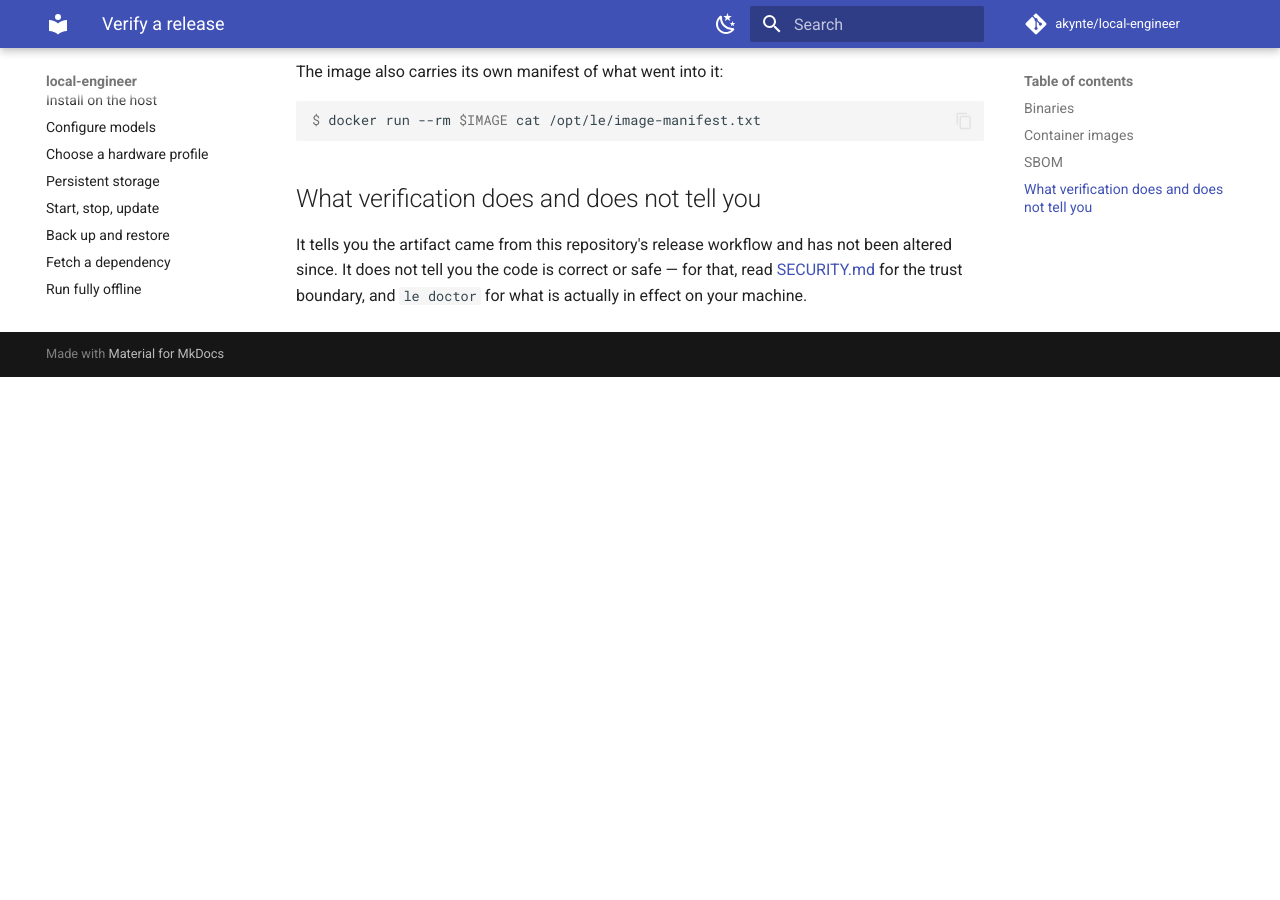
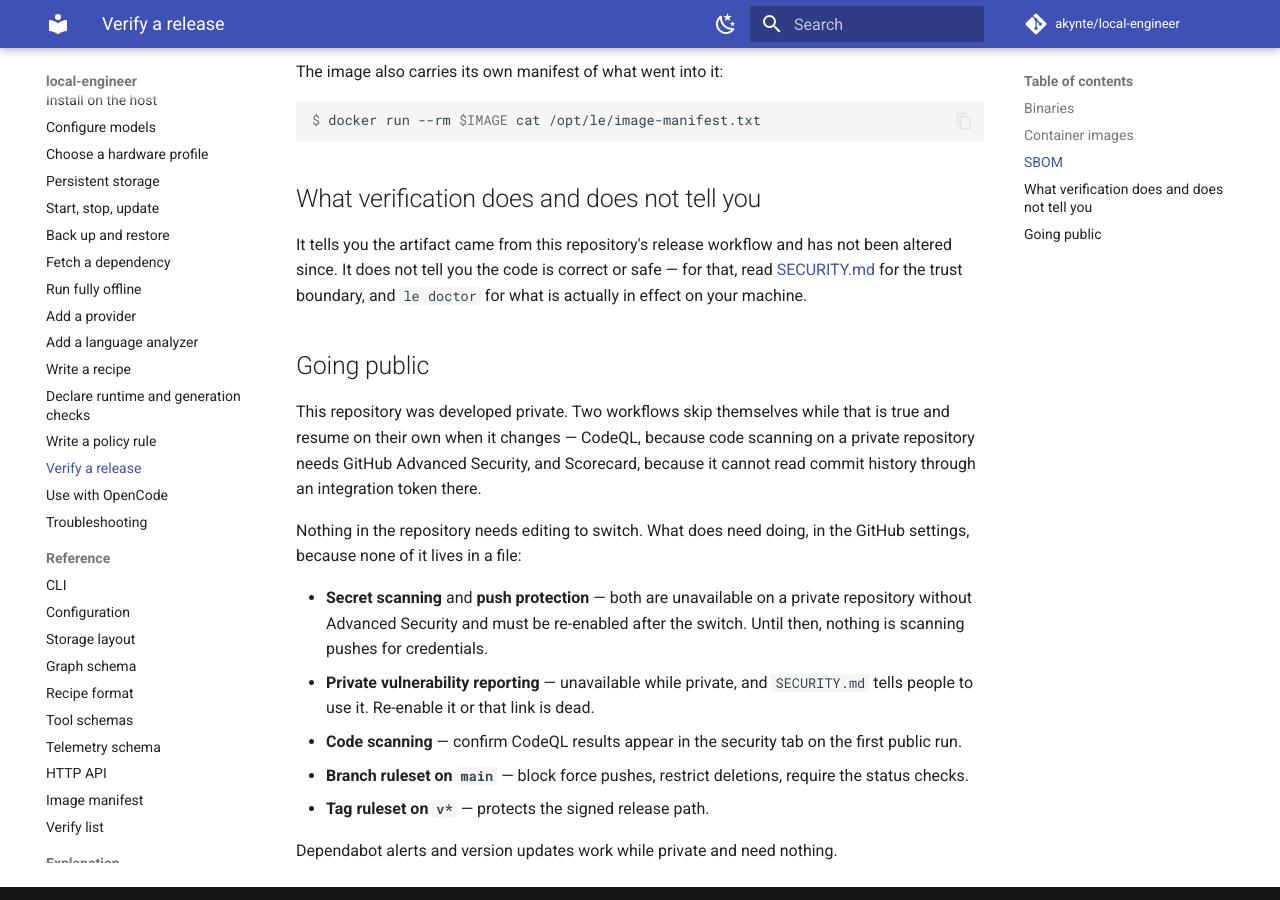
Before and after one commit to akynte/local-engineer, an MkDocs documentation site: the page built from docs/how-to/verify-a-release.md, in a window 1280 px wide and 900 px high, scrolled down 1271 px. Built offline with MkDocs 1.6.1 and Material for MkDocs 9.7.7, drawn with Linux system fonts in a browser that asks for light colours; comment, search, counter and statistics services are not loaded; before the commit the page ends 1648 px from its top, so only the background shows below that.

Commit message:
ci: skip CodeQL while the repository is private, and write down what going public needs
CodeQL's analysis runs fine on a private repository; the upload at the end does
not, because code scanning there needs GitHub Advanced Security. Left alone the
job spends several minutes evaluating queries and then fails on its last step,
on every push. That is the same permanently-red check the Dependabot rule beside
it exists to avoid, arrived at by a different route — and a check a maintainer
learns to ignore has stopped being a check.

It skips while private and resumes by itself when that changes, as Scorecard now
does. Neither needs editing on the day.

The settings do. Going private silently turned off more than the two workflows:
secret scanning and push protection are unavailable without Advanced Security,
so nothing is currently scanning pushes for credentials, and private
vulnerability reporting is gone while SECURITY.md still tells people to use it.
None of that lives in a file, so it is written down in the release how-to rather
than left to be remembered months from now. Dependabot alerts still work and
need nothing.

```diff
--- a/docs/how-to/verify-a-release.md
+++ b/docs/how-to/verify-a-release.md
@@ -73,3 +73,26 @@
 not been altered since. It does not tell you the code is correct or safe — for
 that, read [SECURITY.md](https://github.com/akynte/local-engineer/blob/main/SECURITY.md) for the trust boundary, and
 `le doctor` for what is actually in effect on your machine.
+
+## Going public
+
+This repository was developed private. Two workflows skip themselves while that
+is true and resume on their own when it changes — CodeQL, because code scanning
+on a private repository needs GitHub Advanced Security, and Scorecard, because
+it cannot read commit history through an integration token there.
+
+Nothing in the repository needs editing to switch. What does need doing, in the
+GitHub settings, because none of it lives in a file:
+
+- **Secret scanning** and **push protection** — both are unavailable on a
+  private repository without Advanced Security and must be re-enabled after the
+  switch. Until then, nothing is scanning pushes for credentials.
+- **Private vulnerability reporting** — unavailable while private, and
+  `SECURITY.md` tells people to use it. Re-enable it or that link is dead.
+- **Code scanning** — confirm CodeQL results appear in the security tab on the
+  first public run.
+- **Branch ruleset on `main`** — block force pushes, restrict deletions, require
+  the status checks.
+- **Tag ruleset on `v*`** — protects the signed release path.
+
+Dependabot alerts and version updates work while private and need nothing.
```
Also changed, not shown: 1 other file.
